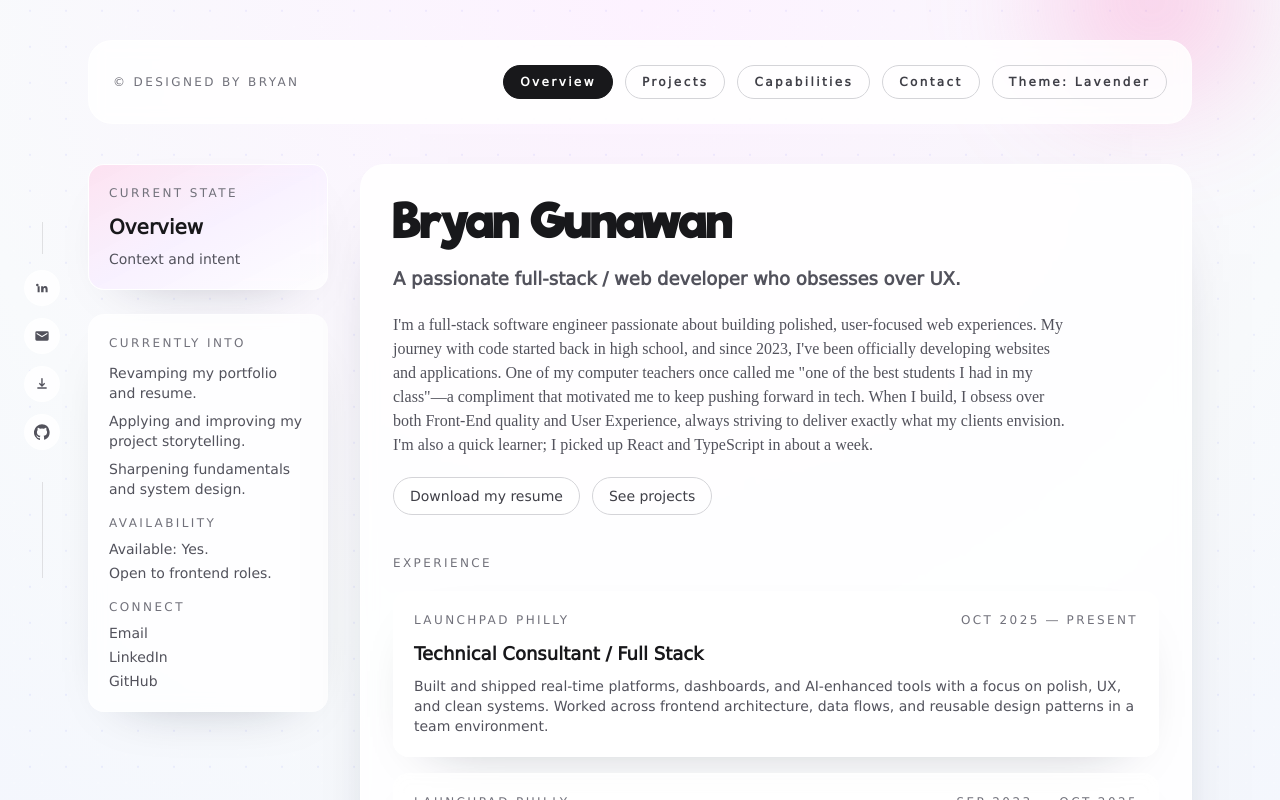
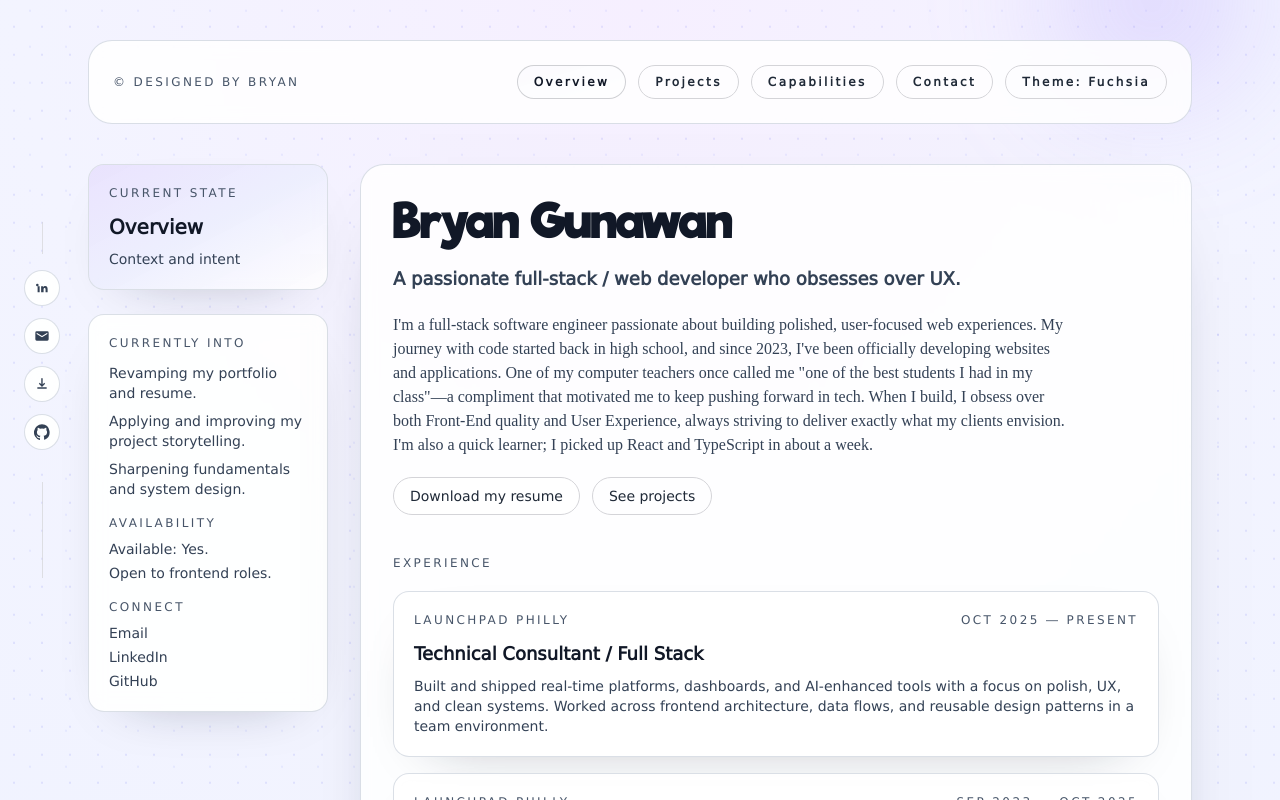
Before and after one commit to ManINeedToSleep/ManINeedToSleep, a Next.js app in the folder my-app/: page / in a window 1280 px wide. Shown: the top 800 px of the page. Built offline with nearby package versions, Linux system fonts and the light colour scheme; a web font is replaced by a local one.

Commit message:
Theme coloring fix

```diff
--- a/my-app/app/api/contact/route.ts
+++ b/my-app/app/api/contact/route.ts
@@ -78,7 +78,9 @@ export async function POST(request: Request) {
     if (name?.trim()) subjectParts.push(name.trim());
     if (company?.trim()) subjectParts.push(company.trim());
 
-    await transporter.sendMail({
+    console.log("[contact] sending to", recipient);
+
+    const result = await transporter.sendMail({
       from: `"Portfolio Contact" <${user}>`,
       to: recipient,
       subject: subjectParts.join(" · "),
@@ -90,8 +92,10 @@ export async function POST(request: Request) {
       ].join("\n"),
     });
 
-    return NextResponse.json({ ok: true });
+    console.log("[contact] sent", { messageId: result.messageId });
+    return NextResponse.json({ ok: true, messageId: result.messageId });
   } catch (error) {
+    console.error("[contact] send failed", error);
     return NextResponse.json(
       { error: "Failed to send message." },
       { status: 500 }
--- a/my-app/app/components/AppShell.tsx
+++ b/my-app/app/components/AppShell.tsx
@@ -1,7 +1,7 @@
 "use client";
 
 import { AnimatePresence, motion, useReducedMotion } from "framer-motion";
-import { useMemo } from "react";
+import { useEffect, useMemo, useState } from "react";
 
 import { projects } from "../data/projects";
 import { useUIStore } from "../state/ui";
@@ -27,6 +27,36 @@ export default function AppShell() {
   const uiState = useUIStore((state) => state.state);
   const setView = useUIStore((state) => state.setView);
   const openProject = useUIStore((state) => state.openProject);
+  const [theme, setTheme] = useState<"lavender-night" | "lavender-mist">(
+    "lavender-night"
+  );
+
+  useEffect(() => {
+    const stored = localStorage.getItem("theme");
+    const prefersDark =
+      window.matchMedia("(prefers-color-scheme: dark)").matches;
+    const initial =
+      stored === "lavender-night" || stored === "lavender-mist"
+        ? stored
+        : prefersDark
+          ? "lavender-night"
+          : "lavender-mist";
+    setTheme(initial);
+    document.documentElement.dataset.theme = initial;
+    document.documentElement.classList.toggle(
+      "dark",
+      initial === "lavender-night"
+    );
+  }, []);
+
+  const toggleTheme = () => {
+    const next =
+      theme === "lavender-night" ? "lavender-mist" : "lavender-night";
+    setTheme(next);
+    document.documentElement.dataset.theme = next;
+    document.documentElement.classList.toggle("dark", next === "lavender-night");
+    localStorage.setItem("theme", next);
+  };
 
   const currentProject = useMemo(() => {
     if (uiState.view !== "project_detail") {
@@ -51,7 +81,7 @@ export default function AppShell() {
   }, []);
 
   return (
-    <div className="relative min-h-screen overflow-hidden text-zinc-900 dark:text-zinc-100">
+    <div className="theme-transition relative min-h-screen overflow-hidden text-zinc-900 dark:text-zinc-100">
       <AppBackdrop />
       <div className="pointer-events-none fixed left-6 top-1/2 z-20 hidden -translate-y-1/2 lg:flex">
         <SocialRail />
@@ -65,6 +95,12 @@ export default function AppShell() {
           }
           onSelect={(view) => setView({ view })}
           viewConfigs={viewConfigs}
+          themeLabel={
+            theme === "lavender-night"
+              ? "Theme: Lavender"
+              : "Theme: Fuchsia"
+          }
+          onToggleTheme={toggleTheme}
         />
 
         <div className="grid gap-8 lg:grid-cols-[240px_1fr]">
--- a/my-app/app/components/layout/AppBackdrop.tsx
+++ b/my-app/app/components/layout/AppBackdrop.tsx
@@ -1,12 +1,20 @@
 export default function AppBackdrop() {
   return (
     <div className="pointer-events-none absolute inset-0 overflow-hidden">
-      <div className="absolute inset-0 bg-[radial-gradient(circle_at_top,_#fdf2ff,_#f8fafc_45%,_#eef2ff_100%)] dark:bg-[radial-gradient(circle_at_top,_#1f2937,_#0b1120_55%,_#020617_100%)]" />
-      <div className="absolute inset-0 opacity-70">
-        <div className="polkadot-layer animate-polkadot-fall" />
+      <div className="theme-bg theme-bg-lavender absolute inset-0" />
+      <div className="theme-bg theme-bg-fuchsia absolute inset-0" />
+      <div className="absolute inset-0">
+        <div className="polkadot-layer polkadot-lavender animate-polkadot-fall" />
+        <div className="polkadot-layer polkadot-fuchsia animate-polkadot-fall" />
       </div>
-      <div className="absolute -top-24 right-8 h-48 w-48 rounded-full bg-pink-400/30 blur-3xl dark:bg-fuchsia-500/20" />
-      <div className="absolute bottom-0 left-0 h-56 w-56 rounded-full bg-cyan-400/20 blur-3xl dark:bg-sky-500/20" />
+      <div
+        className="absolute -top-24 right-8 h-48 w-48 rounded-full blur-3xl"
+        style={{ backgroundColor: "var(--app-blob-1)" }}
+      />
+      <div
+        className="absolute bottom-0 left-0 h-56 w-56 rounded-full blur-3xl"
+        style={{ backgroundColor: "var(--app-blob-2)" }}
+      />
     </div>
   );
 }
--- a/my-app/app/components/layout/AppHeader.tsx
+++ b/my-app/app/components/layout/AppHeader.tsx
@@ -4,12 +4,16 @@ type AppHeaderProps = {
   activeView: ViewConfig["id"];
   onSelect: (view: ViewConfig["id"]) => void;
   viewConfigs: ViewConfig[];
+  themeLabel: string;
+  onToggleTheme: () => void;
 };
 
 export default function AppHeader({
   activeView,
   onSelect,
   viewConfigs,
+  themeLabel,
+  onToggleTheme,
 }: AppHeaderProps) {
   return (
     <header className="rounded-3xl border border-white/40 bg-white/85 p-6 shadow-[0_30px_80px_-60px_rgba(15,23,42,0.7)] backdrop-blur dark:border-white/10 dark:bg-white/5">
@@ -19,9 +23,9 @@ export default function AppHeader({
           {viewConfigs.map((config) => (
             <button
               key={config.id}
-              className={`group relative flex items-center gap-2 overflow-hidden rounded-full border px-4 py-2 text-xs font-semibold tracking-[0.2em] transition ${
+              className={`nav-pill group relative flex items-center gap-2 overflow-hidden rounded-full border px-4 py-2 text-xs font-semibold tracking-[0.2em] transition ${
                 activeView === config.id
-                  ? "border-zinc-900 bg-zinc-900 text-white dark:border-zinc-100 dark:bg-zinc-100 dark:text-zinc-900"
+                  ? "nav-pill--active border-zinc-900 bg-zinc-900 text-white dark:border-zinc-100 dark:bg-zinc-100 dark:text-zinc-900"
                   : "border-zinc-300 text-zinc-700 hover:border-zinc-400 dark:border-zinc-700 dark:text-zinc-200 dark:hover:border-zinc-500"
               }`}
               onClick={() => onSelect(config.id)}
@@ -37,9 +41,10 @@ export default function AppHeader({
           ))}
           <button
             className="rounded-full border border-zinc-300 px-4 py-2 text-xs font-semibold tracking-[0.2em] text-zinc-700 transition hover:border-zinc-400 dark:border-zinc-700 dark:text-zinc-200 dark:hover:border-zinc-500"
+            onClick={onToggleTheme}
             type="button"
           >
-            Theme: Lavender
+            {themeLabel}
           </button>
         </div>
       </div>
--- a/my-app/app/components/view-config.ts
+++ b/my-app/app/components/view-config.ts
@@ -12,24 +12,24 @@ export const viewConfigs: ViewConfig[] = [
     id: "idle",
     label: "Overview",
     description: "Context and intent",
-    accent: "from-pink-500/20 via-purple-500/10 to-transparent",
+    accent: "from-[var(--accent-1)] via-[var(--accent-2)] to-transparent",
   },
   {
     id: "projects_overview",
     label: "Projects",
     description: "Case studies and systems",
-    accent: "from-emerald-400/20 via-cyan-400/10 to-transparent",
+    accent: "from-[var(--accent-1)] via-[var(--accent-2)] to-transparent",
   },
   {
     id: "skills_map",
     label: "Capabilities",
     description: "Skills map",
-    accent: "from-amber-400/20 via-orange-400/10 to-transparent",
+    accent: "from-[var(--accent-1)] via-[var(--accent-2)] to-transparent",
   },
   {
     id: "contact",
     label: "Contact",
     description: "Availability and links",
-    accent: "from-sky-400/20 via-indigo-400/10 to-transparent",
+    accent: "from-[var(--accent-1)] via-[var(--accent-2)] to-transparent",
   },
 ];
--- a/my-app/app/globals.css
+++ b/my-app/app/globals.css
@@ -3,6 +3,10 @@
 :root {
   --background: #ffffff;
   --foreground: #171717;
+  --app-blob-1: rgba(167, 139, 250, 0.28);
+  --app-blob-2: rgba(129, 140, 248, 0.28);
+  --accent-1: rgba(167, 139, 250, 0.35);
+  --accent-2: rgba(129, 140, 248, 0.2);
 }
 
 @theme inline {
@@ -12,17 +16,173 @@
   --font-mono: var(--font-geist-mono);
 }
 
-@media (prefers-color-scheme: dark) {
-  :root {
-    --background: #0a0a0a;
-    --foreground: #ededed;
-  }
+:root[data-theme="lavender-night"] {
+  --background: #0a0a0a;
+  --foreground: #ededed;
+  --app-blob-1: rgba(217, 70, 239, 0.25);
+  --app-blob-2: rgba(56, 189, 248, 0.22);
+  --accent-1: rgba(217, 70, 239, 0.35);
+  --accent-2: rgba(129, 140, 248, 0.22);
+}
+
+:root[data-theme="lavender-mist"] {
+  --background: #f8f7ff;
+  --foreground: #1f2937;
 }
 
 body {
   background: var(--background);
   color: var(--foreground);
   font-family: "Vera", "Aller", Arial, Helvetica, sans-serif;
+}
+
+:root[data-theme="lavender-mist"] .text-zinc-600 {
+  color: #334155;
+}
+
+:root[data-theme="lavender-mist"] .text-zinc-500 {
+  color: #475569;
+}
+
+:root[data-theme="lavender-mist"] .text-zinc-400 {
+  color: #64748b;
+}
+
+:root[data-theme="lavender-mist"] .text-zinc-700 {
+  color: #1f2937;
+}
+
+:root[data-theme="lavender-mist"] .text-zinc-900 {
+  color: #111827;
+}
+
+:root[data-theme="lavender-mist"] input,
+:root[data-theme="lavender-mist"] textarea,
+:root[data-theme="lavender-mist"] select {
+  color: #1f2937;
+}
+
+:root[data-theme="lavender-mist"] input::placeholder,
+:root[data-theme="lavender-mist"] textarea::placeholder {
+  color: #64748b;
+}
+
+.theme-transition,
+.theme-transition * {
+  transition:
+    background-color 300ms ease,
+    color 300ms ease,
+    border-color 300ms ease,
+    box-shadow 300ms ease;
+}
+
+:root[data-theme="lavender-mist"] .bg-white\/80 {
+  background-color: rgba(255, 255, 255, 0.92);
+}
+
+:root[data-theme="lavender-mist"] .bg-white\/70 {
+  background-color: rgba(255, 255, 255, 0.86);
+}
+
+:root[data-theme="lavender-mist"] .border-white\/40 {
+  border-color: rgba(148, 163, 184, 0.35);
+}
+
+:root[data-theme="lavender-mist"] .border-white\/50 {
+  border-color: rgba(148, 163, 184, 0.4);
+}
+
+:root[data-theme="lavender-mist"] .border-white\/60 {
+  border-color: rgba(148, 163, 184, 0.45);
+}
+
+:root[data-theme="lavender-mist"] .nav-pill--active {
+  background-color: rgba(255, 255, 255, 0.9);
+  color: #111827;
+  border-color: rgba(15, 23, 42, 0.2);
+}
+
+:root[data-theme="lavender-mist"] .primary-cta {
+  background-color: rgba(255, 255, 255, 0.9);
+  color: #111827;
+  border-color: rgba(15, 23, 42, 0.2);
+}
+
+.theme-bg {
+  transition: opacity 400ms ease;
+}
+
+.theme-bg-lavender {
+  background-image: radial-gradient(
+    circle at top,
+    #f6efff,
+    #f3f4ff 40%,
+    #eef2ff 100%
+  );
+  opacity: 0;
+}
+
+.theme-bg-fuchsia {
+  background-image: radial-gradient(
+    circle at top,
+    #1f2937,
+    #0b1120 55%,
+    #020617 100%
+  );
+  opacity: 0;
+}
+
+:root[data-theme="lavender-mist"] .theme-bg-lavender {
+  opacity: 1;
+}
+
+:root[data-theme="lavender-night"] .theme-bg-fuchsia {
+  opacity: 1;
+}
+
+.polkadot-layer {
+  height: 300%;
+  width: 100%;
+  opacity: 0;
+  transition: opacity 400ms ease;
+}
+
+.polkadot-lavender {
+  background-image: radial-gradient(
+      circle,
+      rgba(99, 102, 241, 0.18) 1px,
+      transparent 1px
+    ),
+    radial-gradient(circle, rgba(129, 140, 248, 0.16) 1px, transparent 1px);
+  background-size:
+    28px 28px,
+    36px 36px;
+  background-position:
+    0 0,
+    12px 12px;
+}
+
+.polkadot-fuchsia {
+  background-image: radial-gradient(
+      circle,
+      rgba(148, 163, 184, 0.35) 1px,
+      transparent 1px
+    ),
+    radial-gradient(circle, rgba(59, 130, 246, 0.25) 1px, transparent 1px);
+  background-size:
+    28px 28px,
+    36px 36px;
+  background-position:
+    0 0,
+    12px 12px;
+}
+
+:root[data-theme="lavender-mist"] .polkadot-lavender {
+  opacity: 0.7;
+}
+
+:root[data-theme="lavender-night"] .polkadot-fuchsia {
+  opacity: 0.6;
 }
 
 @font-face {
@@ -96,35 +256,6 @@ body {
   }
 }
 
-.polkadot-layer {
-  height: 300%;
-  width: 100%;
-  background-image: radial-gradient(
-      circle,
-      rgba(255, 255, 255, 0.5) 1px,
-      transparent 1px
-    ),
-    radial-gradient(circle, rgba(99, 102, 241, 0.2) 1px, transparent 1px);
-  background-size:
-    28px 28px,
-    36px 36px;
-  background-position:
-    0 0,
-    12px 12px;
-  opacity: 0.6;
-}
-
-@media (prefers-color-scheme: dark) {
-  .polkadot-layer {
-    background-image: radial-gradient(
-        circle,
-        rgba(148, 163, 184, 0.35) 1px,
-        transparent 1px
-      ),
-      radial-gradient(circle, rgba(59, 130, 246, 0.25) 1px, transparent 1px);
-  }
-}
-
 .animate-polkadot-fall {
   animation: fall 30s linear infinite;
 }
```
Also changed, not shown: my-app/app/components/panels/ContactPanel.tsx (+7 -1 lines).
